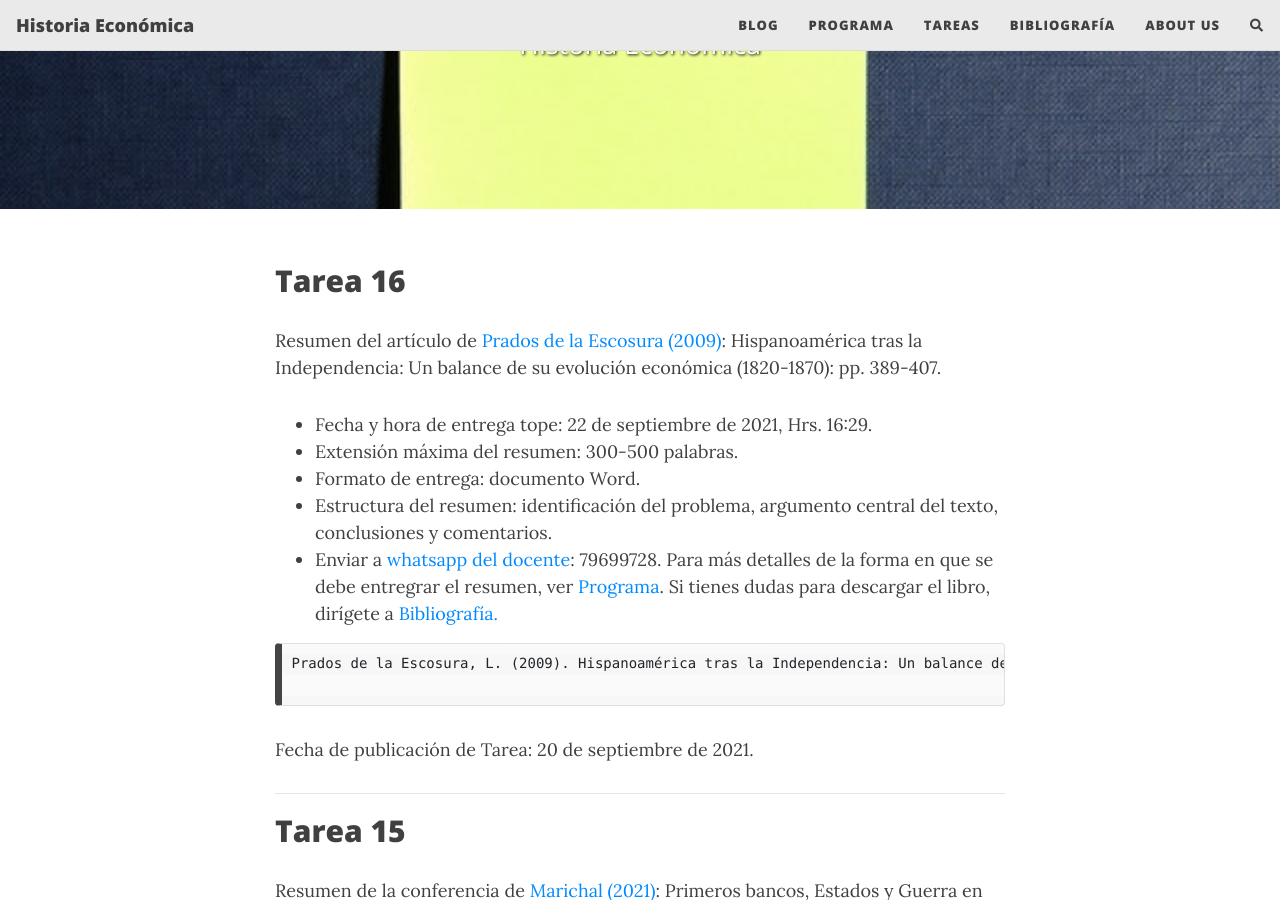
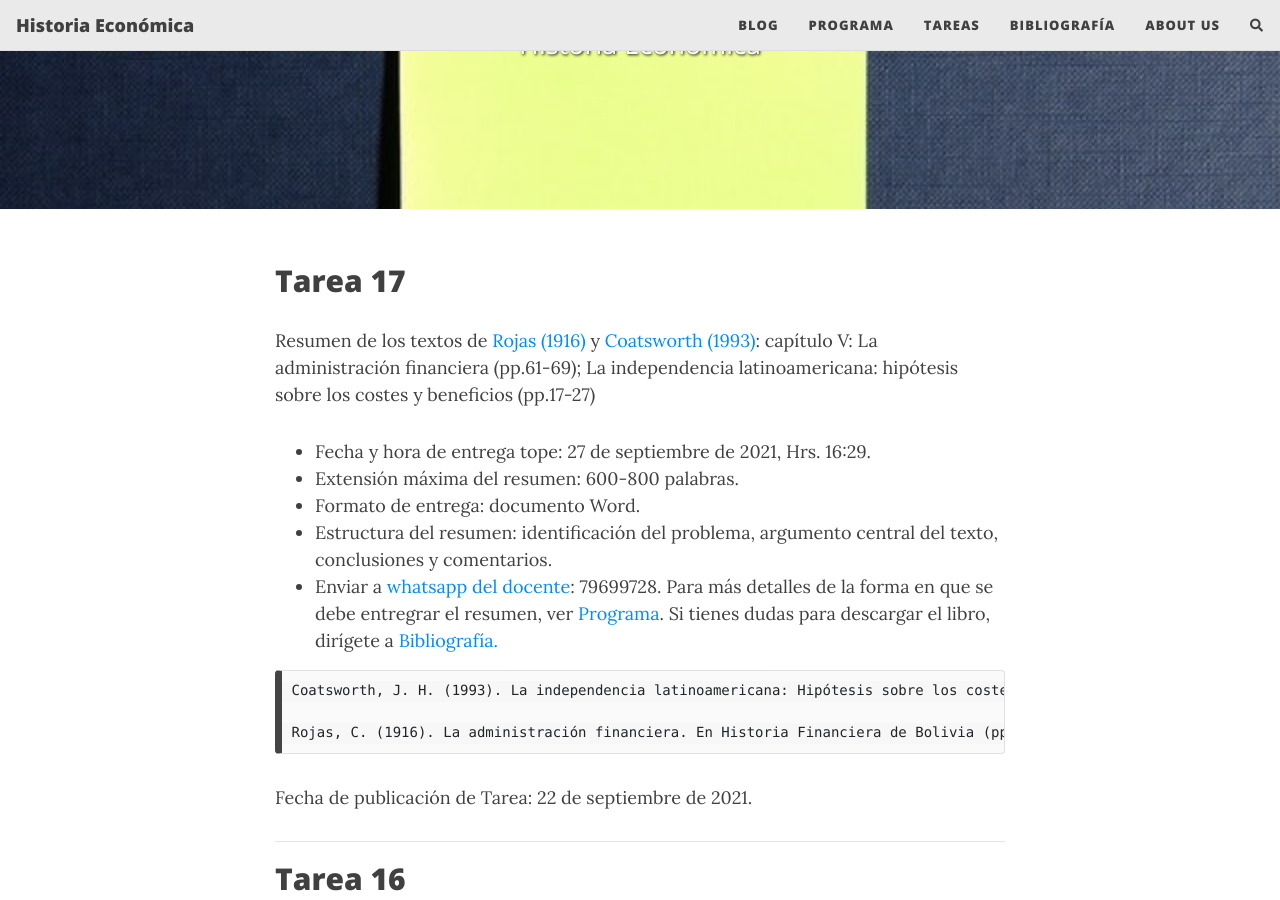
Before and after one commit to NigelCaspa/historiaeconomica, a Jekyll site: the page built from tareas.md, in a window 1280 px wide and 900 px high, scrolled down 336 px. Built offline with Jekyll 4.4.1, drawn with Linux system fonts in a browser that asks for light colours; nearby versions of some CDN libraries; comment, search, counter and statistics services are not loaded.

Commit message:
tarea 17

```diff
--- a/tareas.md
+++ b/tareas.md
@@ -6,6 +6,27 @@
 thumbnail-img: /assets/img/todo.jpg
 share-img: /assets/img/todo.jpg
 ---
+## Tarea 17
+Resumen de los textos de [Rojas (1916)](https://nigelcaspa.github.io/historiaeconomica/pdf/1916-casto-rojas-administracion-financiera.pdf) y [Coatsworth (1993)](https://nigelcaspa.github.io/historiaeconomica/pdf/1993-Coatsworth-hipotesis-costes-beneficios-opt.pdf): capítulo V: La administración financiera (pp.61-69); La independencia latinoamericana: hipótesis sobre los costes y beneficios (pp.17-27)
+
+
+- Fecha y hora de entrega tope: 27 de septiembre de 2021, Hrs. 16:29.
+- Extensión máxima del resumen: 600-800 palabras.
+- Formato de entrega: documento Word.
+- Estructura del resumen: identificación del problema, argumento central del texto, conclusiones y comentarios.
+- Enviar a [whatsapp del docente](79699728): 79699728.
+Para más detalles de la forma en que se debe entregrar el resumen, ver [Programa](programa.md). Si tienes dudas para descargar el libro, dirígete a [Bibliografía.](bibliografia.md)
+
+~~~
+Coatsworth, J. H. (1993). La independencia latinoamericana: Hipótesis sobre los costes y beneficios. En L. Prados de la Escosura & S. Amaral (Eds.), La independencia americana: Consecuencias económicas (pp. 17–27). Alianza Editorial.
+
+Rojas, C. (1916). La administración financiera. En Historia Financiera de Bolivia (pp. 61–69). Talleres Gráficos “Marinoni” de Andrés Chiocchetti.
+~~~
+
+Fecha de publicación de Tarea: 22 de septiembre de 2021.
+
+-----------------
+
 ## Tarea 16
 Resumen del artículo de [Prados de la Escosura (2009)](https://nigelcaspa.github.io/historiaeconomica/pdf/2009_prados-de-la-escosura-hispanoamerica.pdf): Hispanoamérica tras la Independencia: Un balance de su evolución económica (1820-1870): pp. 389-407.
 
```
Also changed, not shown: 3 other files.
